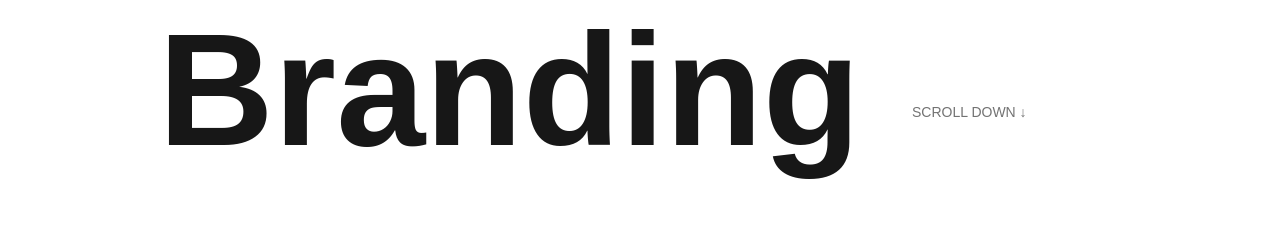
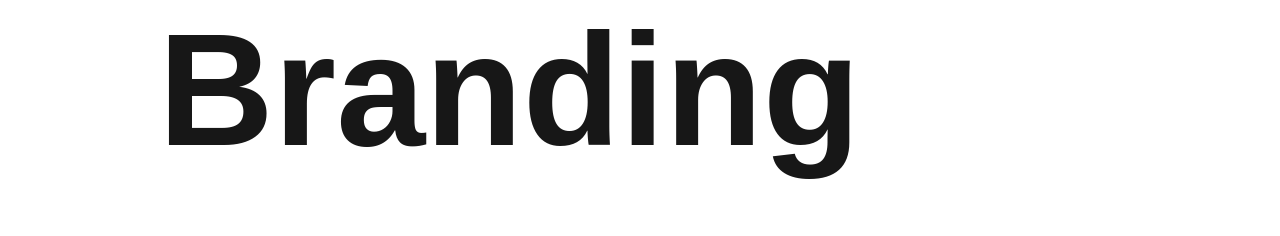
Before and after one commit to Enver111/codewave-design, a Next.js app: page / in a window 1280 px wide. Shown: the part 378-614 px from the top of the page. Built offline with nearby package versions, Linux system fonts and the light colour scheme.

Commit message:
Deleted scroll down

```diff
--- a/src/components/Hero.tsx
+++ b/src/components/Hero.tsx
@@ -8,22 +8,12 @@ const Hero = () => {
     >
       <div className="max-w-7xl mx-auto w-full relative">
         <div className="flex justify-center">
-          {/* Main Title */}
           <div>
             <h1 className="text-8xl lg:text-[160px] font-bold leading-none text-foreground">
               Веб-сайты<span className="text-foreground">&</span>
               <br />
               Branding
             </h1>
-          </div>
-
-          {/* Right Side Content */}
-          <div className="absolute top-55 left-220 md:right-10 lg:right-20">
-            <div className="mb-8">
-              <button className="text-sm text-muted-foreground flex items-center gap-2 hover:bg-secondary hover:text-foreground transition-colors duration-200 cursor-pointer p-8 rounded-[144px]">
-                SCROLL DOWN ↓
-              </button>
-            </div>
           </div>
         </div>
       </div>
```
